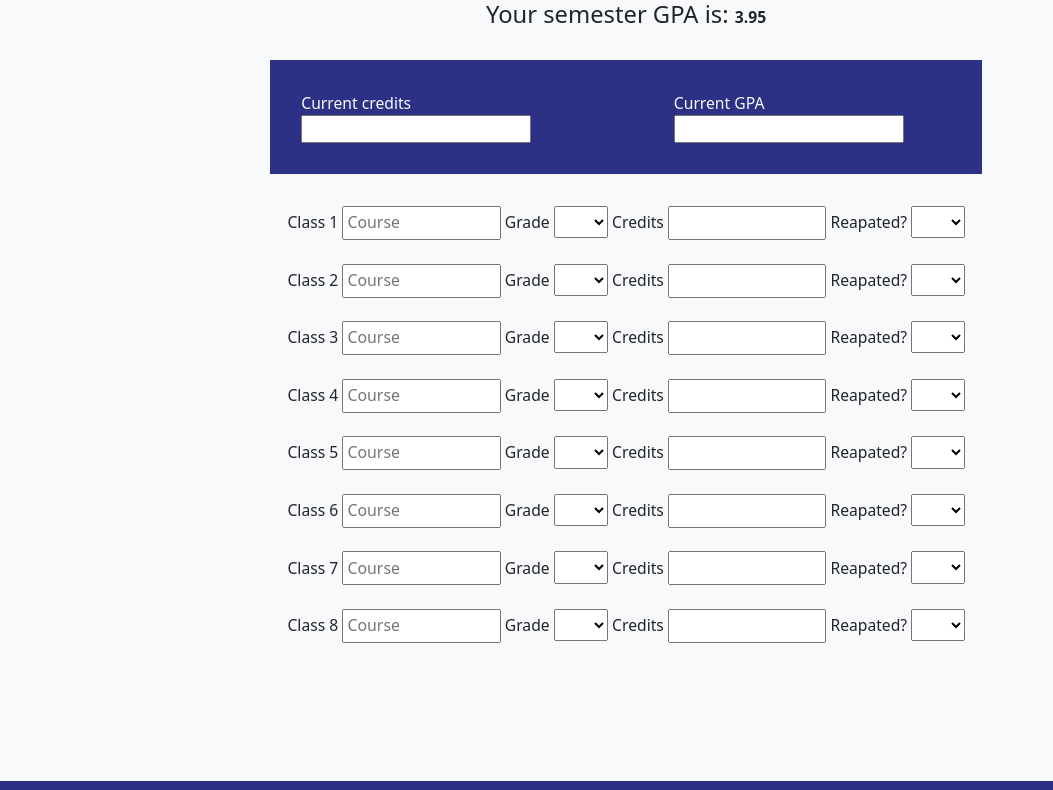
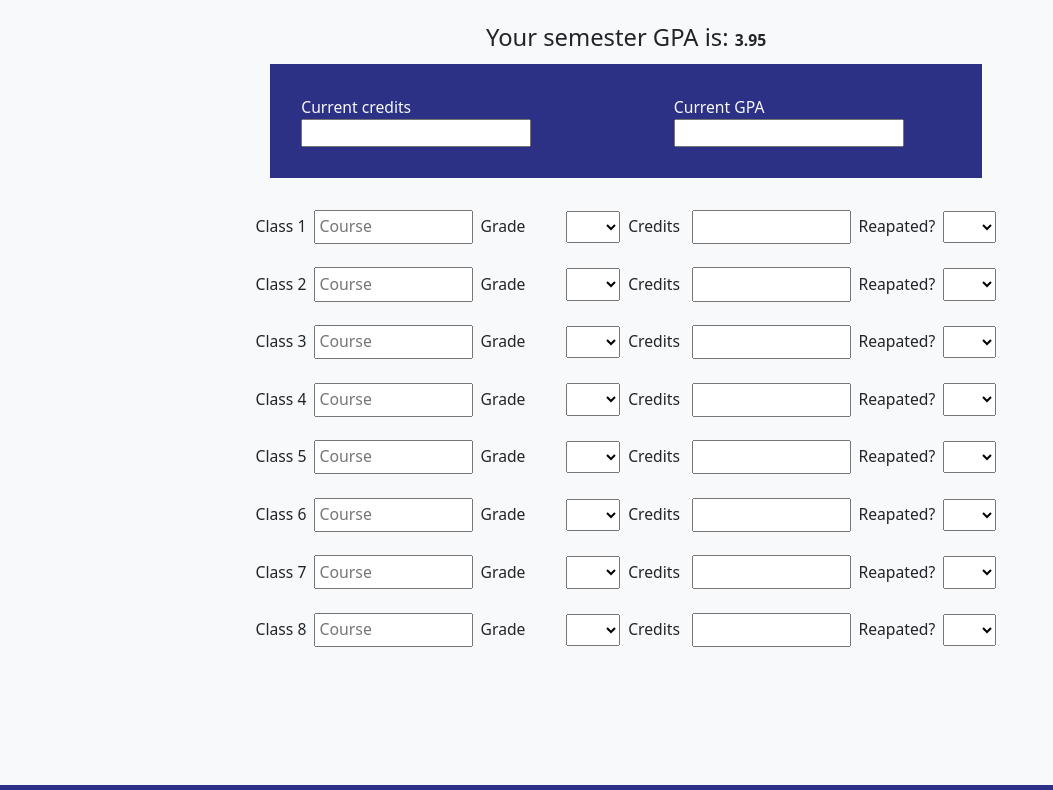
Before and after one commit to JAbsolu/CT-State-CC-GPA-Calculator, a plain HTML site: page index.html in a window 1280 px wide. Shown: the part 146-936 px from the top of the page, without its empty margins (14-1067 px from the left). Drawn offline with nearby package versions, Linux system fonts and the light colour scheme.

Commit message:
updated index.html

```diff
--- a/index.html
+++ b/index.html
@@ -1,18 +1,20 @@
 <!DOCTYPE html>
 <html lang="en">
     <head>
-      <meta charset="UTF-8">
-      <meta name="viewport" content="width=device-width, initial-scale=1.0">
-      <link rel="stylesheet" href="./styles/index.css">
-      <link href="https://cdn.jsdelivr.net/npm/bootstrap@5.2.3/dist/css/bootstrap.min.css" rel="stylesheet" integrity="sha384-rbsA2VBKQhggwzxH7pPCaAqO46MgnOM80zW1RWuH61DGLwZJEdK2Kadq2F9CUG65" crossorigin="anonymous">
+        <meta charset="UTF-8" />
+        <meta name="viewport" content="width=device-width, initial-scale=1.0" />
+        <link rel="stylesheet" href="./styles/index.css" />
+        <link href="https://cdn.jsdelivr.net/npm/bootstrap@5.2.3/dist/css/bootstrap.min.css" rel="stylesheet" integrity="sha384-rbsA2VBKQhggwzxH7pPCaAqO46MgnOM80zW1RWuH61DGLwZJEdK2Kadq2F9CUG65" crossorigin="anonymous" />
         <script src="https://cdn.jsdelivr.net/npm/bootstrap@5.2.3/dist/js/bootstrap.bundle.min.js" integrity="sha384-kenU1KFdBIe4zVF0s0G1M5b4hcpxyD9F7jL+jjXkk+Q2h455rYXK/7HAuoJl+0I4" crossorigin="anonymous"></script>
         <title>GPA Calculator</title>
     </head>
     <!-- NAV AND MOBILE MENU -->
+    <div class="d-flex justify-content-center align-items-end fw-bold text-primary-color gap-5 mb-4">
       <nav class="navbar navbar-expand-lg navbar-light bg-light px-3">
           <a href="https://ctstate.edu/" target="_blank">
-      <img src="images/logo.png" alt="logo" class="logo"/>
+            <img src="images/logo.png" alt="logo" class="logo" />
           </a>
+          <h1 class="mx-5">GPA Calculator</h1>
           <button class="navbar-toggler" type="button" data-toggle="collapse" data-target="#navbarSupportedContent" aria-controls="navbarSupportedContent" aria-expanded="false" aria-label="Toggle navigation">
               <span class="navbar-toggler-icon"></span>
           </button>
@@ -28,8 +30,10 @@
             </ul>
         </div>
       </nav>
+    </div>
+
     <body class="bg-light">
-    <div class="pb-4 d-flex justify-content-center align-items-center">
+        <div class="pb-1 d-flex justify-content-center align-items-center">
             <div class="semeseter=gpa-container">
                 <h4 class="pt-2">Your semester GPA is: <span class="gpa-score fw-bold"> 3.95</span></h4>
             </div>
@@ -37,23 +41,24 @@
         <div class="current-credits-container bg-primary-custom text-light">
             <div>
                 <label for="current credits">Current credits</label>
-        <input type="text" name="current credits">
+                <input type="text" name="current credits" />
             </div>
             <div>
                 <label for="current credits">Current GPA</label>
-        <input type="text" name="current credits">
+                <input type="text" name="current credits" />
             </div>
         </div>
         <div class="main gpaFlex bg-light">
             <form action="">
-            <div class="gpaFormDiv">
+                <div class="gpaFormDiv form-group">
+                  <div class="d-flex justify-content-between flex-wrap align-items-center gap-2">
                     <label for="class">Class 1</label>
-               <input type="text" name="class" placeholder="Course">
-               <label for="grade">Grade</label>
+                    <input type="text" name="class" placeholder="Course" />
+                    <label for="grade">Grade &nbsp &nbsp &nbsp &nbsp </label>
                     <select id="grade" name="grade">
                         <option value=""></option>
                         <option value="4">A</option>
-                  <option value="3.7">A--</option>
+                        <option value="3.7">A-</option>
                         <option value="3.3">B+</option>
                         <option value="3">B</option>
                         <option value="2.7">B-</option>
@@ -66,23 +71,24 @@
                         <option value="0">F</option>
                     </select>
                     <span>
-               <label for="credits">Credits</label>
-               <input type="text" name="credits" class="gpaCredits">
+                        <label for="credits">Credits &nbsp</label>
+                        <input type="text" name="credits" class="gpaCredits" />
                     </span>
                     <label for="repeated">Reapated?</label>
                     <select name="repeated answer" id="repeated">
                         <option value="no"></option>
                         <option value="yes">Yes</option>
                     </select>
-               <br/>
-               <br/>
+                  </div>
+                    <br />
+                  <div class="d-flex justify-content-between flex-wrap align-items-center gap-2">
                     <label for="class">Class 2</label>
-               <input type="text" name="class" placeholder="Course">
-               <label for="grade">Grade</label>
+                    <input type="text" name="class" placeholder="Course" />
+                    <label for="grade">Grade &nbsp &nbsp &nbsp &nbsp </label>
                     <select id="grade" name="grade">
                         <option value=""></option>
                         <option value="4">A</option>
-                  <option value="3.7">A--</option>
+                        <option value="3.7">A-</option>
                         <option value="3.3">B+</option>
                         <option value="3">B</option>
                         <option value="2.7">B-</option>
@@ -95,23 +101,24 @@
                         <option value="0">F</option>
                     </select>
                     <span>
-               <label for="credits">Credits</label>
-               <input type="text" name="credits" class="gpaCredits">
+                        <label for="credits">Credits &nbsp</label>
+                        <input type="text" name="credits" class="gpaCredits" />
                     </span>
                     <label for="repeated">Reapated?</label>
                     <select name="repeated answer" id="repeated">
                         <option value="no"></option>
                         <option value="yes">Yes</option>
                     </select>
-               <br/>
-               <br/>
+                  </div>
+                    <br />
+                  <div class="d-flex justify-content-between flex-wrap align-items-center gap-2">
                     <label for="class">Class 3</label>
-               <input type="text" name="class" placeholder="Course">
-               <label for="grade">Grade</label>
+                    <input type="text" name="class" placeholder="Course" />
+                    <label for="grade">Grade &nbsp &nbsp &nbsp &nbsp </label>
                     <select id="grade" name="grade">
                         <option value=""></option>
                         <option value="4">A</option>
-                  <option value="3.7">A--</option>
+                        <option value="3.7">A-</option>
                         <option value="3.3">B+</option>
                         <option value="3">B</option>
                         <option value="2.7">B-</option>
@@ -124,23 +131,24 @@
                         <option value="0">F</option>
                     </select>
                     <span>
-               <label for="credits">Credits</label>
-               <input type="text" name="credits" class="gpaCredits">
+                        <label for="credits">Credits &nbsp</label>
+                        <input type="text" name="credits" class="gpaCredits" />
                     </span>
                     <label for="repeated">Reapated?</label>
                     <select name="repeated answer" id="repeated">
                         <option value="no"></option>
                         <option value="yes">Yes</option>
                     </select>
-               <br/>
-               <br/>
+                  </div>
+                    <br />
+                  <div class="d-flex justify-content-between flex-wrap align-items-center gap-2">
                     <label for="class">Class 4</label>
-               <input type="text" name="class" placeholder="Course">
-               <label for="grade">Grade</label>
+                    <input type="text" name="class" placeholder="Course" />
+                    <label for="grade">Grade &nbsp &nbsp &nbsp &nbsp </label>
                     <select id="grade" name="grade">
                         <option value=""></option>
                         <option value="4">A</option>
-                  <option value="3.7">A--</option>
+                        <option value="3.7">A-</option>
                         <option value="3.3">B+</option>
                         <option value="3">B</option>
                         <option value="2.7">B-</option>
@@ -153,23 +161,24 @@
                         <option value="0">F</option>
                     </select>
                     <span>
-               <label for="credits">Credits</label>
-               <input type="text" name="credits" class="gpaCredits">
+                        <label for="credits">Credits &nbsp</label>
+                        <input type="text" name="credits" class="gpaCredits" />
                     </span>
                     <label for="repeated">Reapated?</label>
                     <select name="repeated answer" id="repeated">
                         <option value="no"></option>
                         <option value="yes">Yes</option>
                     </select>
-               <br/>
-               <br/>
+                  </div>
+                    <br />
+                  <div class="d-flex justify-content-between flex-wrap align-items-center gap-2">
                     <label for="class">Class 5</label>
-               <input type="text" name="class" placeholder="Course">
-               <label for="grade">Grade</label>
+                    <input type="text" name="class" placeholder="Course" />
+                    <label for="grade">Grade &nbsp &nbsp &nbsp &nbsp </label>
                     <select id="grade" name="grade">
                         <option value=""></option>
                         <option value="4">A</option>
-                  <option value="3.7">A--</option>
+                        <option value="3.7">A-</option>
                         <option value="3.3">B+</option>
                         <option value="3">B</option>
                         <option value="2.7">B-</option>
@@ -182,23 +191,24 @@
                         <option value="0">F</option>
                     </select>
                     <span>
-               <label for="credits">Credits</label>
-               <input type="text" name="credits" class="gpaCredits">
+                        <label for="credits">Credits &nbsp</label>
+                        <input type="text" name="credits" class="gpaCredits" />
                     </span>
                     <label for="repeated">Reapated?</label>
                     <select name="repeated answer" id="repeated">
                         <option value="no"></option>
                         <option value="yes">Yes</option>
                     </select>
-               <br/>
-               <br/>
+                  </div>
+                    <br />
+                  <div class="d-flex justify-content-between flex-wrap align-items-center gap-2">
                     <label for="class">Class 6</label>
-               <input type="text" name="class" placeholder="Course">
-               <label for="grade">Grade</label>
+                    <input type="text" name="class" placeholder="Course" />
+                    <label for="grade">Grade &nbsp &nbsp &nbsp &nbsp </label>
                     <select id="grade" name="grade">
                         <option value=""></option>
                         <option value="4">A</option>
-                  <option value="3.7">A--</option>
+                        <option value="3.7">A-</option>
                         <option value="3.3">B+</option>
                         <option value="3">B</option>
                         <option value="2.7">B-</option>
@@ -211,23 +221,24 @@
                         <option value="0">F</option>
                     </select>
                     <span>
-               <label for="credits">Credits</label>
-               <input type="text" name="credits" class="gpaCredits">
+                        <label for="credits">Credits &nbsp</label>
+                        <input type="text" name="credits" class="gpaCredits" />
                     </span>
                     <label for="repeated">Reapated?</label>
                     <select name="repeated answer" id="repeated">
                         <option value="no"></option>
                         <option value="yes">Yes</option>
                     </select>
-               <br/>
-               <br/>
+                  </div>
+                    <br />
+                  <div class="d-flex justify-content-between flex-wrap align-items-center gap-2">
                     <label for="class">Class 7</label>
-               <input type="text" name="class" placeholder="Course">
-               <label for="grade">Grade</label>
+                    <input type="text" name="class" placeholder="Course" />
+                    <label for="grade">Grade &nbsp &nbsp &nbsp &nbsp </label>
                     <select id="grade" name="grade">
                         <option value=""></option>
                         <option value="4">A</option>
-                  <option value="3.7">A--</option>
+                        <option value="3.7">A-</option>
                         <option value="3.3">B+</option>
                         <option value="3">B</option>
                         <option value="2.7">B-</option>
@@ -240,23 +251,24 @@
                         <option value="0">F</option>
                     </select>
                     <span>
-               <label for="credits">Credits</label>
-               <input type="text" name="credits" class="gpaCredits">
+                        <label for="credits">Credits &nbsp</label>
+                        <input type="text" name="credits" class="gpaCredits" />
                     </span>
                     <label for="repeated">Reapated?</label>
                     <select name="repeated answer" id="repeated">
                         <option value="no"></option>
                         <option value="yes">Yes</option>
                     </select>
+                  </div>
                   <br/>
-               <br/>
+                  <div class="d-flex justify-content-between flex-wrap align-items-center gap-2">
                     <label for="class">Class 8</label>
-               <input type="text" name="class" placeholder="Course">
-               <label for="grade">Grade</label>
+                    <input type="text" name="class" placeholder="Course" />
+                    <label for="grade">Grade &nbsp &nbsp &nbsp &nbsp </label>
                     <select id="grade" name="grade">
                         <option value=""></option>
                         <option value="4">A</option>
-                  <option value="3.7">A--</option>
+                        <option value="3.7">A-</option>
                         <option value="3.3">B+</option>
                         <option value="3">B</option>
                         <option value="2.7">B-</option>
@@ -269,56 +281,40 @@
                         <option value="0">F</option>
                     </select>
                     <span>
-               <label for="credits">Credits</label>
-               <input type="text" name="credits" class="gpaCredits">
+                        <label for="credits">Credits &nbsp</label>
+                        <input type="text" name="credits" class="gpaCredits" />
                     </span>
                     <label for="repeated">Reapated?</label>
                     <select name="repeated answer" id="repeated">
                         <option value="no"></option>
                         <option value="yes">Yes</option>
                     </select>
-               <br/>
-               <br/>
+                  </div>
+                    <br />
                 </div>
             </form>
         </div>
-      <!-- FOOTER -->
         <!-- Footer -->
         <footer class="bg-primary-custom text-center text-white">
-         <!-- Grid container -->
             <div class="container p-4">
-         <!-- Section: Social media -->
                 <section class="mb-4">
                     <!-- Facebook -->
-            <a class="btn btn-outline-light btn-floating m-1" href="#!" role="button"
-               ><i class="fab fa-facebook-f"></i
-               ></a>
+                    <a class="btn btn-outline-light btn-floating m-1" href="#!" role="button"><i class="fab fa-facebook-f"></i></a>
                     <!-- Twitter -->
-            <a class="btn btn-outline-light btn-floating m-1" href="#!" role="button"
-               ><i class="fab fa-twitter"></i
-               ></a>
+                    <a class="btn btn-outline-light btn-floating m-1" href="#!" role="button"><i class="fab fa-twitter"></i></a>
                     <!-- Google -->
-            <a class="btn btn-outline-light btn-floating m-1" href="#!" role="button"
-               ><i class="fab fa-google"></i
-               ></a>
+                    <a class="btn btn-outline-light btn-floating m-1" href="#!" role="button"><i class="fab fa-google"></i></a>
                     <!-- Instagram -->
-            <a class="btn btn-outline-light btn-floating m-1" href="#!" role="button"
-               ><i class="fab fa-instagram"></i
-               ></a>
+                    <a class="btn btn-outline-light btn-floating m-1" href="#!" role="button"><i class="fab fa-instagram"></i></a>
                     <!-- Linkedin -->
-            <a class="btn btn-outline-light btn-floating m-1" href="#!" role="button"
-               ><i class="fab fa-linkedin-in"></i
-               ></a>
+                    <a class="btn btn-outline-light btn-floating m-1" href="#!" role="button"><i class="fab fa-linkedin-in"></i></a>
                     <!-- Github -->
-            <a class="btn btn-outline-light btn-floating m-1" href="#!" role="button"
-               ><i class="fab fa-github"></i
-               ></a>
+                    <a class="btn btn-outline-light btn-floating m-1" href="#!" role="button"><i class="fab fa-github"></i></a>
                 </section>
-         <!-- Section: Social media -->
             </div>
             <div class="text-center p-3" style="background-color: rgba(0, 0, 0, 0.2);">
                 ©2023 Copyright: CT State Community College
-            <br/>
+                <br />
                 Made by John Absolu and Wilkenson Hilarion
             </div>
         </footer>
```
Also changed, not shown: styles/index.css (+10 -1 lines). Lines whose indentation alone changed are shown as unchanged.
